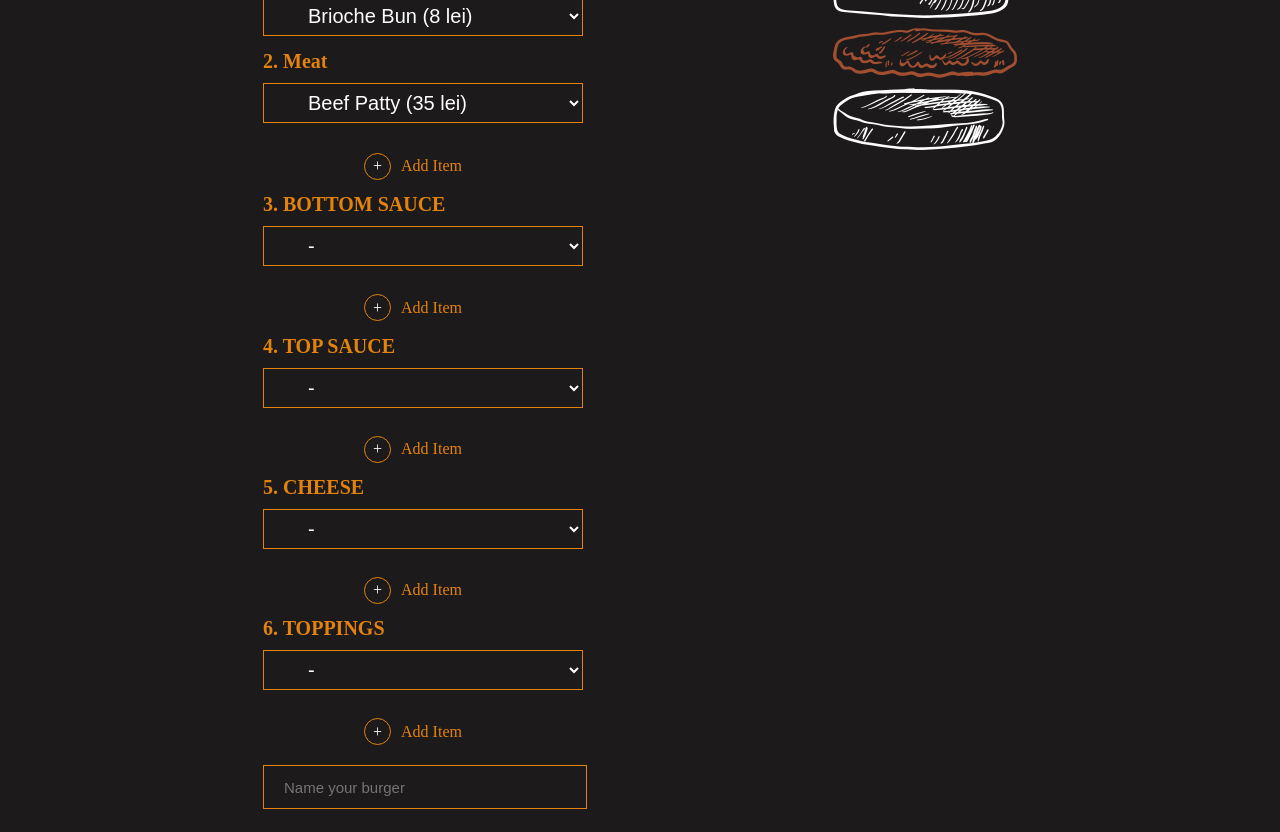
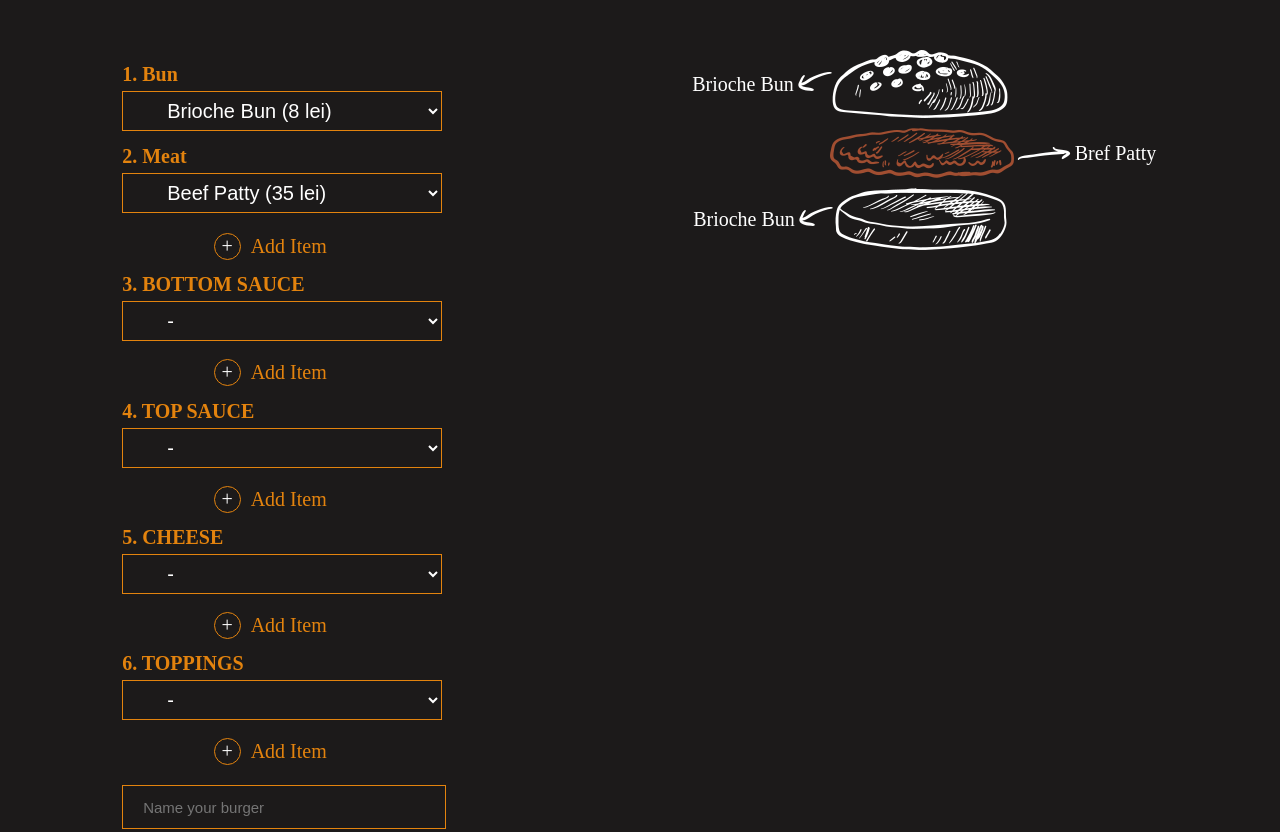
Before and after one commit to Mathuska/BurgerTask, a plain HTML site: page index.html in a window 1280 px wide. Shown: the top 832 px of the page. Drawn offline with Linux system fonts and the light colour scheme.

Commit message:
Am inceput structurarea imaginilor

```diff
--- /dev/null
+++ b/addImage.js
@@ -0,0 +1,17 @@
+const bottomContainer = document.querySelector("#img-bottom-container")
+const topContainer = document.querySelector("#img-top-container")
+const cheeseContainer = document.querySelector("#img-cheese-container")
+const toppingsContainer = document.querySelector("#img-toppings-container")
+const meatContainer = document.querySelector("#img-meat-container")
+
+const meatOptions = document.querySelector("#select-meat option:checked");
+const bottomSauceOptions = document.querySelector("#select-bottom-sauce option:checked");
+const topSauceOptions = document.querySelector("#select-top-sauce option:checked");
+const cheeseOptions = document.querySelector("#select-chesse option:checked");
+const toppingsOptions = document.querySelector("#select-toppings option:checked");
+
+console.log(meatOptions.dataset.url);
+const addImage = (loc) => {
+
+
+}
--- a/index.html
+++ b/index.html
@@ -152,9 +152,51 @@
     </div>
 
     <div id="imag-conteiner">
-        <img src="/assets/asset-1.png" alt="" class="img-ingredients">
-        <img src="/assets/pirjoala-de-vita.png" alt="" class="img-ingredients">
-        <img src="/assets/asset-23.png" alt="" class="img-ingredients">
+
+        <div class="img-ing" data-num="1">
+            <div class="name-ing">
+                <span class="left">Brioche Bun</span>
+                <img src="/assets/arrow-left.png" alt="" class="left">
+            </div>
+            <img src="/assets/asset-1.png" alt="" class="img-ingredients left">
+        </div>
+
+        <div id="img-bottom-container">
+
+        </div>
+
+        <div id="img-top-container">
+
+        </div>
+
+        <div id="img-chese-container">
+
+        </div>
+
+        <div id="img-toppings-container">
+
+        </div>
+
+        <div id="img-meat-container">
+
+            <div class="img-ing" data-num="2">
+                <img src="/assets/pirjoala-de-vita.png" alt="" class="img-ingredients right">
+                <div class="name-ing-right">
+                    <img src="/assets/arrow-right.png" alt="" class="right">
+                    <span class="right">Bref Patty</span>
+                </div>
+            </div>
+
+        </div>
+
+            <div class="img-ing" data-num="3">
+                <div class="name-ing">
+                    <span class="left">Brioche Bun</span>
+                    <img src="/assets/arrow-left.png" alt="" class="left">
+                </div>
+                <img src="/assets/asset-23.png" alt="" class="img-ingredients left">
+        </div>
+
     </div>
 
 </div>
@@ -162,4 +204,5 @@
 </body>
 <script src="index.js"></script>
 <script src="addItem.js"></script>
+<script src="addImage.js"></script>
 </html>
--- a/style.css
+++ b/style.css
@@ -8,6 +8,7 @@ body{
     align-items: center;
 }
 #container{
+    padding-top: 200px;
     display: flex;
     }
 #create-burger{
@@ -17,16 +18,7 @@ body{
     display: flex;
     flex-direction: column;
 }
-#imag-container {
-    width: 650px;
-    display: flex;
-    flex-direction: column;
-  }
- .img-ingredients {
-    display: flex;
-    margin-bottom: 10px;
 
-  }
 h1{
     color: #e3830e;
     margin-bottom:5px ;
@@ -40,7 +32,14 @@ select{
     color: white;
     padding-left: 40px;
     font-size: 20px;
-    margin-top: 5px;
+
+}
+option{
+    background-color: #1c1a1a;
+    color: white;
+}
+select option:checked {
+    background-color: #e3830e;
 }
 #meat-s ,#bottom-sauce-s,#cheese-s,
 #toppings-s,#top-sauce-s{
@@ -59,9 +58,8 @@ select{
     display: flex;
     align-items: center;
     justify-content: center;
-   margin-top: 10px;
-   margin-left: 100px;
-   width: 100px;
+    margin-left: 90px;
+    width: 120px;
 }
 .s-add {
     display: flex;
@@ -78,6 +76,7 @@ select{
 .span-add{
     color: #e3830e;
     cursor: pointer;
+    width: 80px;
 }
 #input-name-burger{
     width: 300px;
@@ -100,3 +99,26 @@ select{
 .total{
     margin: 1px;
 }
+span{
+    color: white;
+    font-size: 20px;
+}
+
+#imag-conteiner {
+    display: flex;
+    flex-direction: column;
+
+  }
+
+  .img-ing {
+    display: flex;
+    justify-content: space-around;
+    align-items: center;
+    margin-bottom: 10px;
+  }
+ .img-ingredients.left{
+margin-right: 150px;
+  }
+ .img-ingredients.right{
+margin-left: 136px;
+  }
```
Lines whose indentation alone changed are shown as unchanged.
